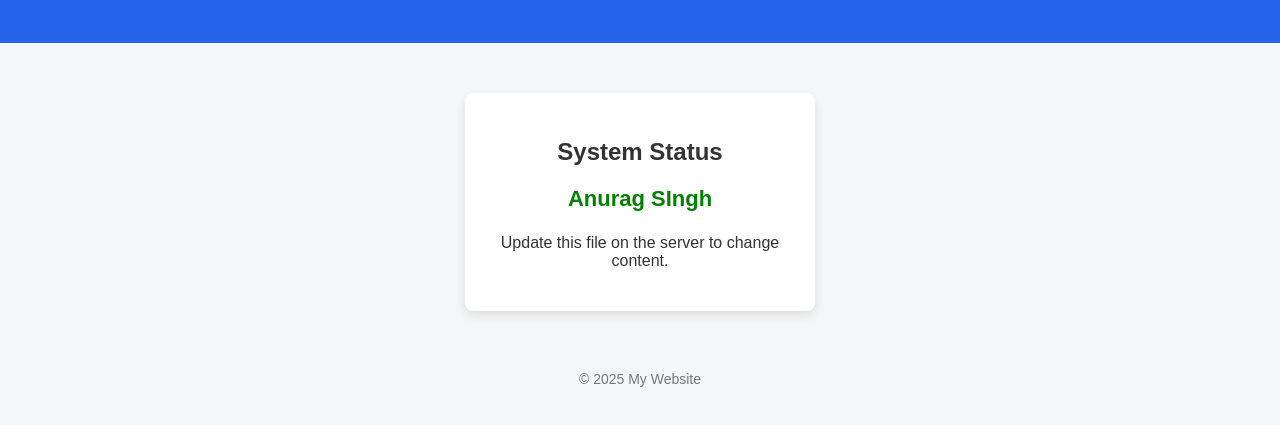
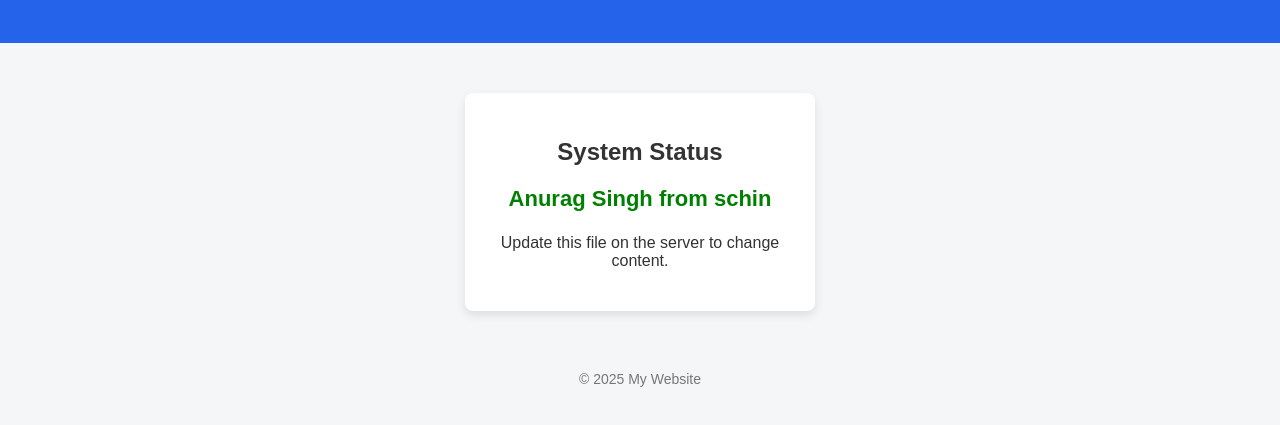
Before and after one commit to Anuragpw/myApp, a plain HTML site: page index.html in a window 1280 px wide. Shown: the part 131-556 px from the top of the page. Drawn offline with Linux system fonts and the light colour scheme.

Commit message:
Update index.html

```diff
--- a/index.html
+++ b/index.html
@@ -57,7 +57,7 @@
     <main>
         <div class="card">
             <h2>System Status</h2>
-            <p class="status">Anurag SIngh </p>
+            <p class="status">Anurag Singh from schin </p>
             <p>Update this file on the server to change content.</p>
         </div>
     </main>
```
